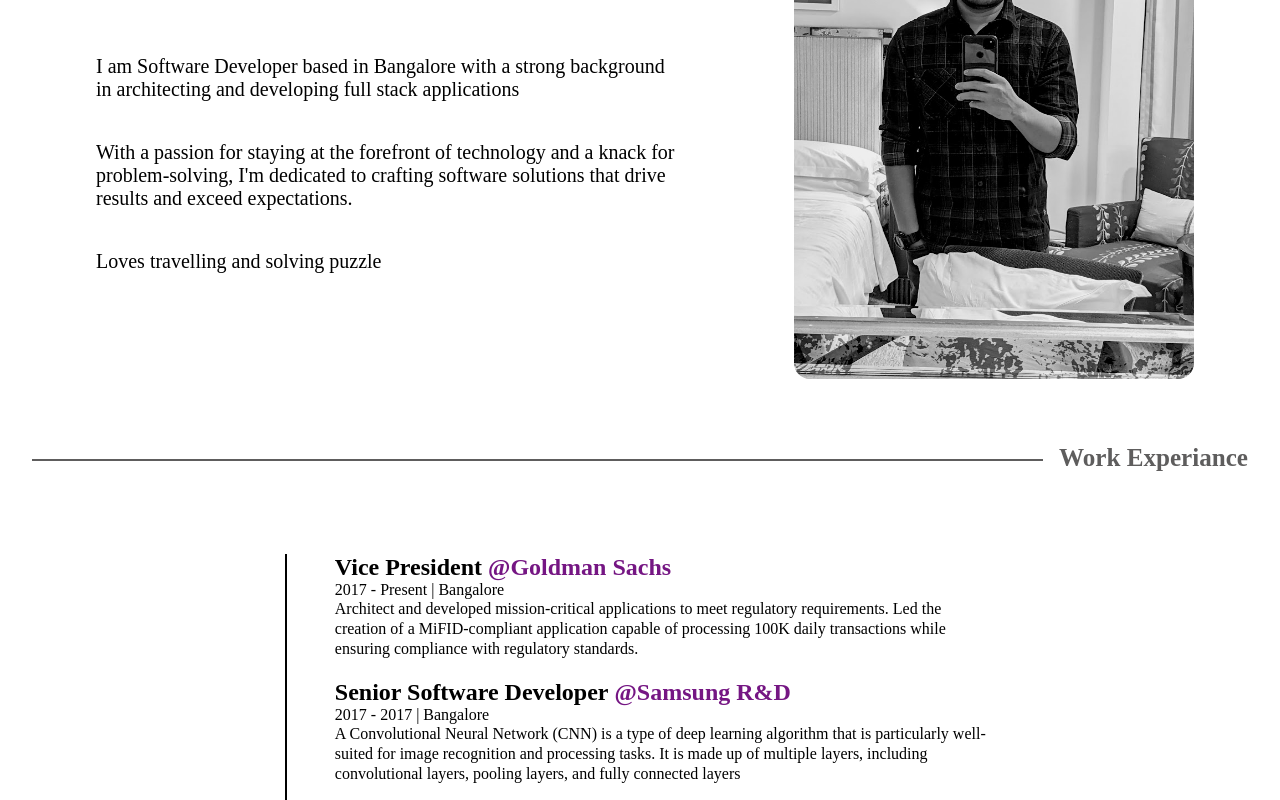
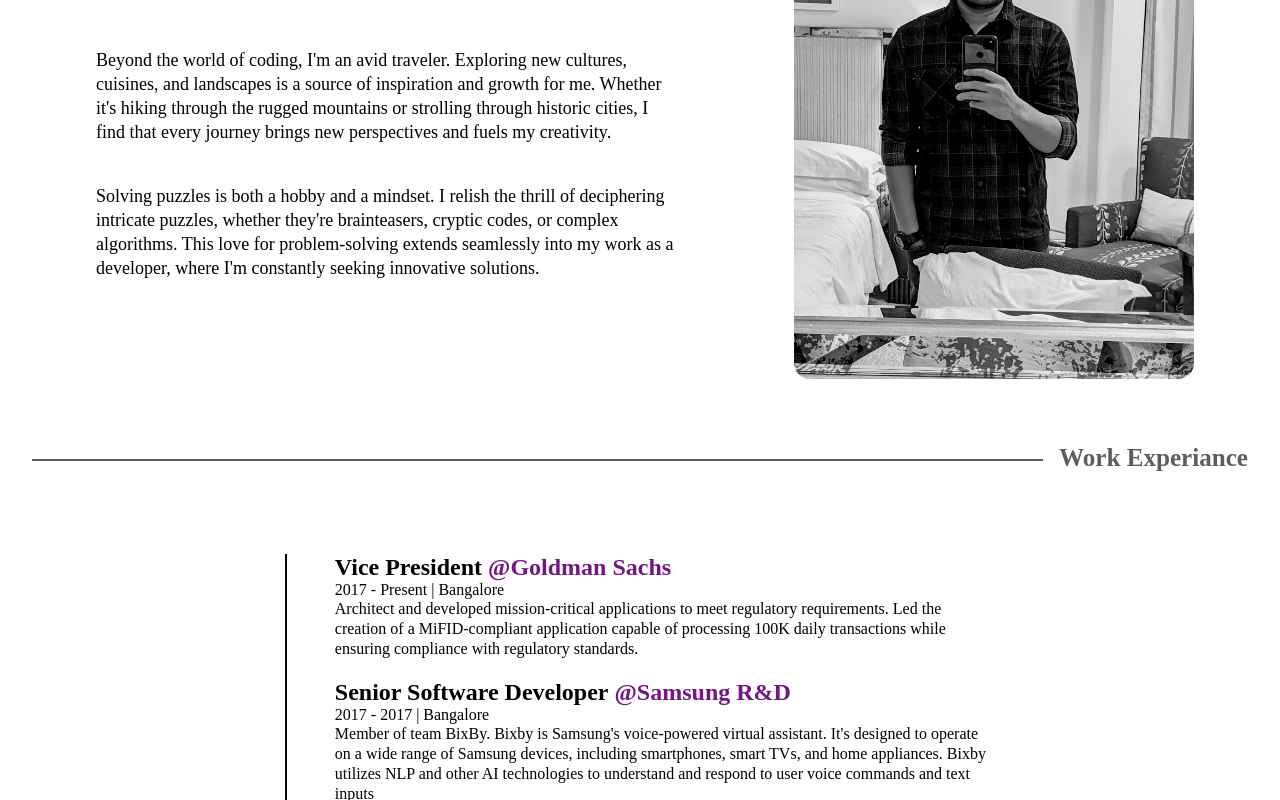
Before and after one commit to shanaulhaque/shaan-portfolio, a React (Create React App) app: page / in a window 1280 px wide. Shown: the part 980-1780 px from the top of the page. Built offline with nearby package versions, Linux system fonts and the light colour scheme.

Commit message:
changed about me content

```diff
--- a/public/index.html
+++ b/public/index.html
@@ -7,7 +7,7 @@
     <meta name="theme-color" content="#000000" />
     <meta
       name="description"
-      content="Web site created using create-react-app"
+      content="Shaan Portfolio Website"
     />
     <link rel="apple-touch-icon" href="%PUBLIC_URL%/logo192.png" />
     <!--
--- a/src/container/Data.js
+++ b/src/container/Data.js
@@ -7,6 +7,11 @@ export const profileData = {
     title : "Vice President at Goldman Sachs",
     location : "Bangalore"
 }
+
+export const aboutMe = [
+    "Beyond the world of coding, I'm an avid traveler. Exploring new cultures, cuisines, and landscapes is a source of inspiration and growth for me. Whether it's hiking through the rugged mountains or strolling through historic cities, I find that every journey brings new perspectives and fuels my creativity.",
+    "Solving puzzles is both a hobby and a mindset. I relish the thrill of deciphering intricate puzzles, whether they're brainteasers, cryptic codes, or complex algorithms. This love for problem-solving extends seamlessly into my work as a developer, where I'm constantly seeking innovative solutions."
+]
 
 export const educationData = [
     {
@@ -51,7 +56,7 @@ export const workDetails = [
         title: "Senior Software Developer",
         companyLink: "https://research.samsung.com",
         address: "Bangalore",
-        work: "A Convolutional Neural Network (CNN) is a type of deep learning algorithm that is particularly well-suited for image recognition and processing tasks. It is made up of multiple layers, including convolutional layers, pooling layers, and fully connected layers"
+        work: "Member of team BixBy. Bixby is Samsung's voice-powered virtual assistant. It's designed to operate on a wide range of Samsung devices, including smartphones, smart TVs, and home appliances. Bixby utilizes NLP and other AI technologies to understand and respond to user voice commands and text inputs"
 
     },
     {
@@ -62,7 +67,7 @@ export const workDetails = [
         title: "Product Engineer",
         companyLink: "https://www.edgeverve.com",
         address: "Bangalore",
-        work: "Panel Android application and Mobile Android application: Application in use to amplify agile workspace. Development of android application which is used to optimize usage of different types of space."
+        work: "Developed a panel-based Android app to enhance workspace usability involves designing and developing an application that provides users with an intuitive and efficient way to access and manage various workspace-related functions."
     },
     {
         logo: "",
--- a/src/container/about/About.js
+++ b/src/container/about/About.js
@@ -1,6 +1,7 @@
 import './about.css'
 import sh from '../../assets/sh.jpg';
 import { motion } from "framer-motion"
+import { aboutMe } from '../Data';
 
 const About = () => (
   <div className='about_me' id="about">
@@ -13,32 +14,17 @@ const About = () => (
               <img src={sh} alt="sh"/>
         </div>
         <div className='about_me-content-description'>
+        {aboutMe.map((aboutMeDetail) => (
                 <motion.div
                 initial={{y:50}}
                 whileInView={{y:0}}
                 transition={{duration:0.5, type:"spring"}}>
               <p>
-              I am Software Developer based in Bangalore with a strong background in architecting
-              and developing full stack applications
+                {aboutMeDetail}
               </p>
               </motion.div>
-          <motion.div
-            initial={{y:50}}
-            whileInView={{y:0}}
-            transition={{duration:0.5, type:"spring"}}>
-          <p>
-                With a passion for staying at the forefront of technology and a knack for problem-solving,
-                I'm dedicated to crafting software solutions that drive results and exceed expectations.
-          </p>
-          </motion.div>
-          <motion.div
-            initial={{y:50}}
-            whileInView={{y:0}}
-            transition={{duration:0.5, type:"spring"}}>
-          <p>
-                Loves travelling and solving puzzle
-          </p>
-          </motion.div>
+          ))}
+
         </div>
       </div>
     </div>
--- a/src/container/about/about.css
+++ b/src/container/about/about.css
@@ -38,7 +38,8 @@
 .about_me-content-description p{
     text-align: left;
     padding: 20px 0;
-    font-size: 20px;
+    font-size: 18px;
+    line-height: 1.5rem;
     position: relative;
 }
 
```
Also changed, not shown: 1 other file (tests, documents, lock files or other folders). Lines whose indentation alone changed are shown as unchanged.
